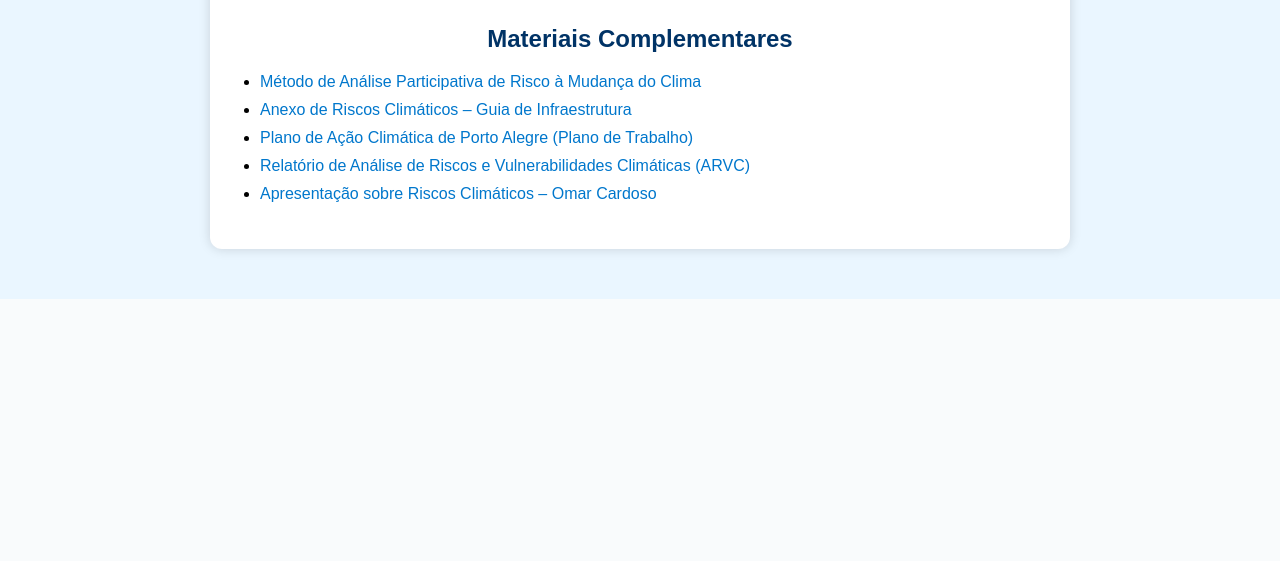
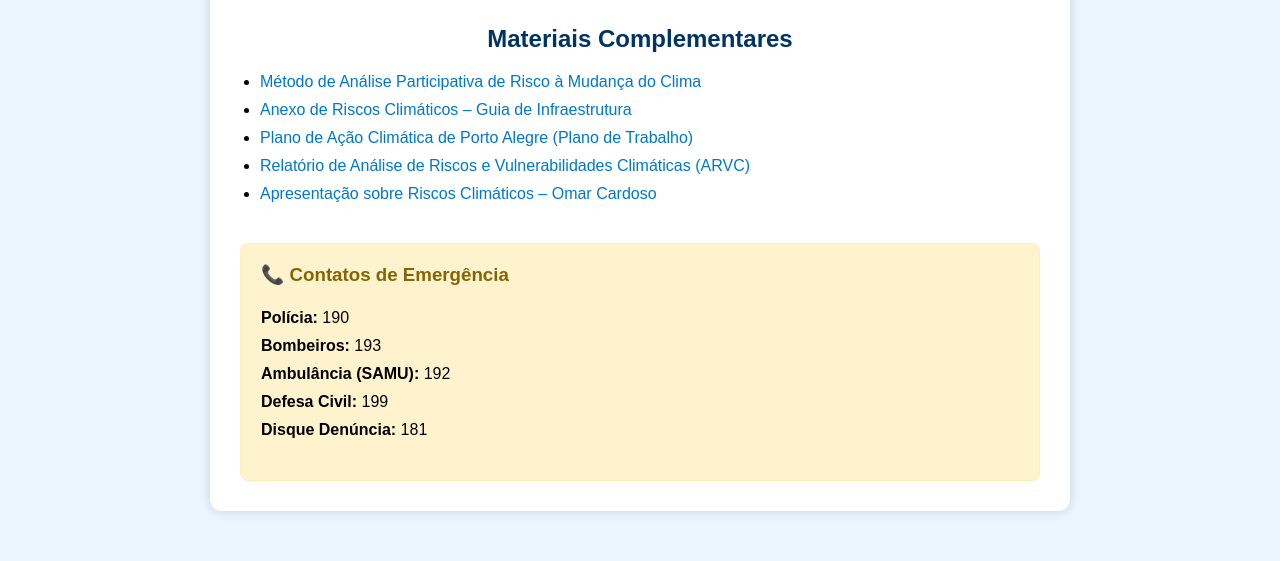
Before and after one commit to Pedro100682/sistema_especialista, a Flask app: template templates/resultado.html in a window 1280 px wide. Shown: the part 839-1400 px from the top of the page. Before the commit the page ends 1138 px from the top, so only its background shows below. Run offline with Flask 3, Linux system fonts and the light colour scheme; the template is opened without the code that fills it: most values are stand-ins (such as "Sample title", 1, 10 or a date in 2020).

Commit message:
Atualiza numeros emergencia

```diff
--- a/templates/resultado.html
+++ b/templates/resultado.html
@@ -110,6 +110,28 @@
         .materiais a:hover {
             text-decoration: underline;
         }
+
+        .emergencia {
+            background-color: #fff3cd;
+            border: 1px solid #ffeeba;
+            padding: 20px;
+            margin-top: 40px;
+            border-radius: 8px;
+        }
+
+        .emergencia h3 {
+            margin-top: 0;
+            color: #856404;
+        }
+
+        .emergencia ul {
+            list-style: none;
+            padding-left: 0;
+        }
+
+        .emergencia li {
+            padding: 5px 0;
+        }
     </style>
 </head>
 <body>
@@ -172,6 +194,18 @@
         </ul>
     </div>
 
+    <!-- Contatos de Emergência -->
+    <div class="emergencia">
+        <h3>📞 Contatos de Emergência</h3>
+        <ul>
+            <li><strong>Polícia:</strong> 190</li>
+            <li><strong>Bombeiros:</strong> 193</li>
+            <li><strong>Ambulância (SAMU):</strong> 192</li>
+            <li><strong>Defesa Civil:</strong> 199</li>
+            <li><strong>Disque Denúncia:</strong> 181</li>
+        </ul>
+    </div>
+
 </div>
 
 </body>
```
